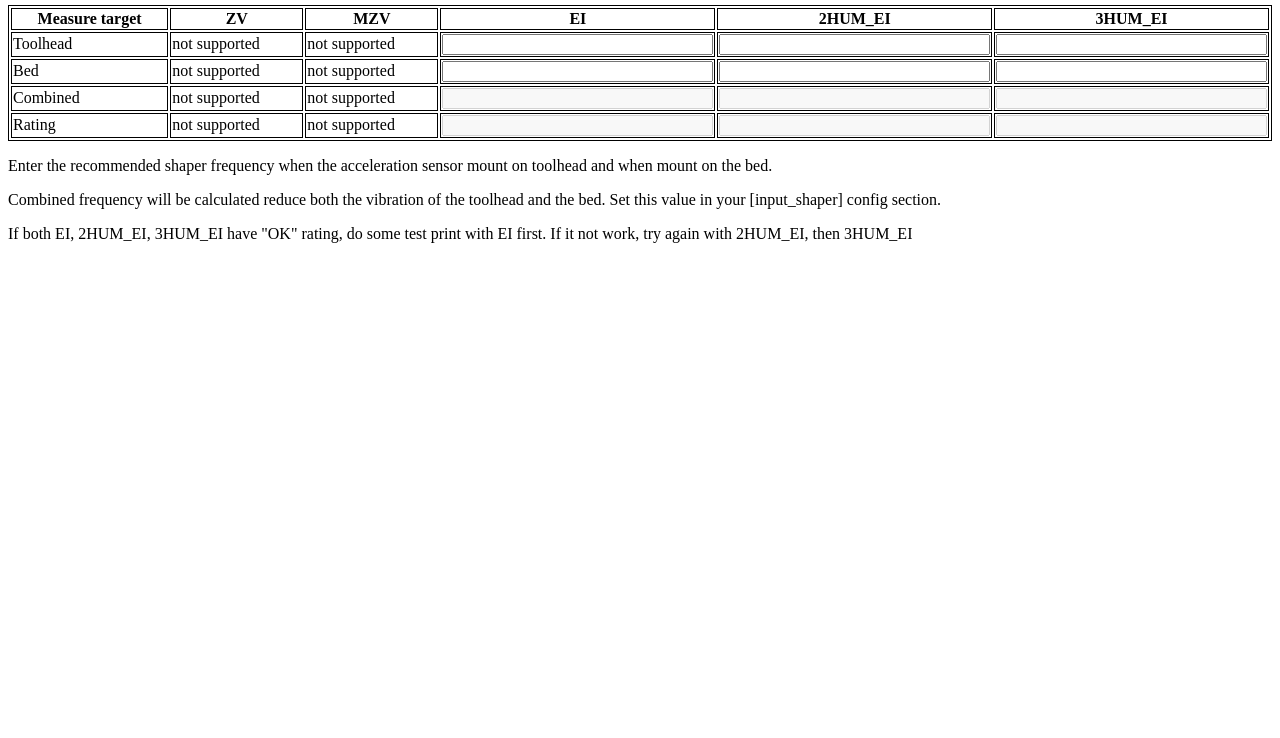
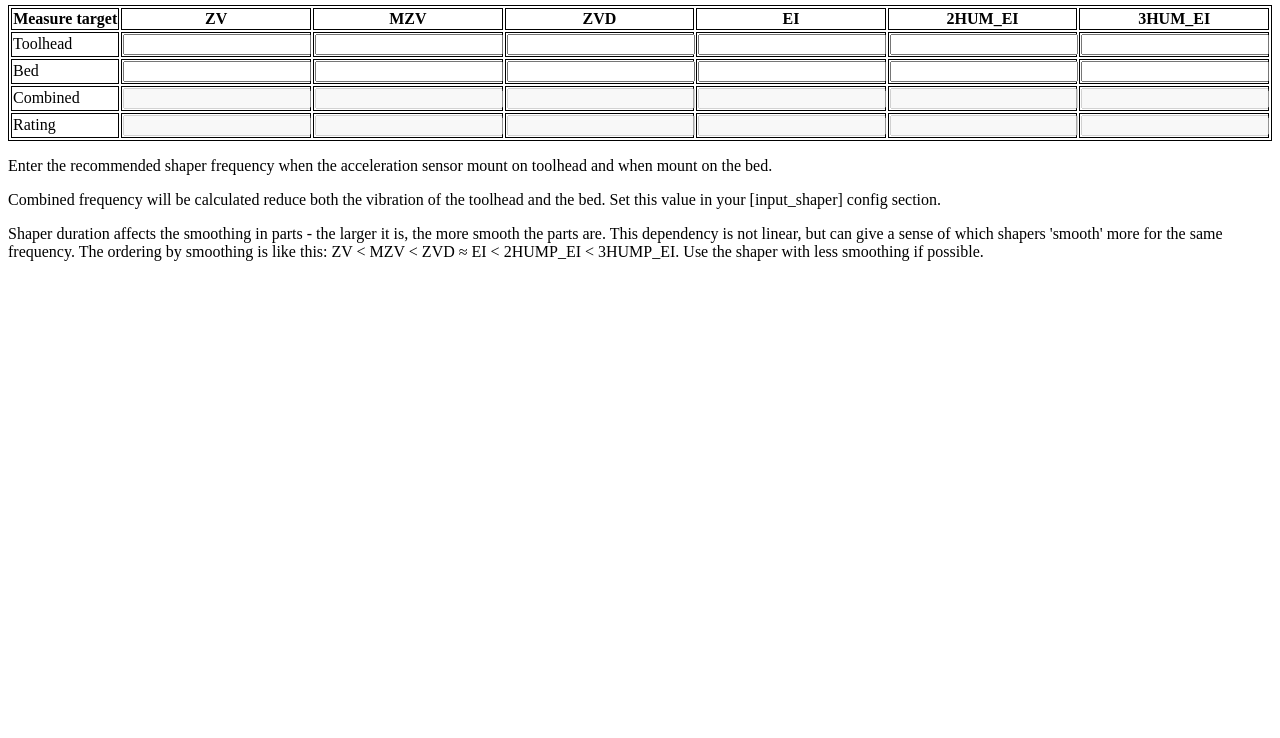
Before and after one commit to SnakeOilXY/SnakeOil-XY, a plain HTML site: page Software/resonance-caculator/index.html in a window 1280 px wide. Shown: the part 62-800 px from the top of the page. Drawn offline with Linux system fonts and the light colour scheme.

Commit message:
update freq calc

```diff
--- a/Software/resonance-caculator/index.html
+++ b/Software/resonance-caculator/index.html
@@ -11,48 +11,56 @@
         min-width: 97%;
     }
 </style>
+<head>
+    <title>Combined shaper frequency calculator</title>
+</head>
 
 <body>
 
-    <h2>Combined shaper Frequency Calculator</h2>
+    <h2>Combined shaper frequency calculator</h2>
 
     <table style="width:100%">
         <tr>
             <th>Measure target</th>
             <th>ZV</th>
             <th>MZV</th>
+            <th>ZVD</th>
             <th>EI</th>
             <th>2HUM_EI</th>
             <th>3HUM_EI</th>
         </tr>
         <tr>
             <td>Toolhead</td>
-            <td>not supported</td>
-            <td>not supported</td>
+            <td><input type="number" id="toolhead_zv" oninput="calc();" autocomplete="off"></td>
+            <td><input type="number" id="toolhead_mzv" oninput="calc();" autocomplete="off"></td>
+            <td><input type="number" id="toolhead_zvd" oninput="calc();" autocomplete="off"></td>
             <td><input type="number" id="toolhead_1ei" oninput="calc();" autocomplete="off"></td>
             <td><input type="number" id="toolhead_2ei" oninput="calc();" autocomplete="off"></td>
             <td><input type="number" id="toolhead_3ei" oninput="calc();" autocomplete="off"></td>
         </tr>
         <tr>
             <td>Bed</td>
-            <td>not supported</td>
-            <td>not supported</td>
+            <td><input type="number" id="bed_zv" oninput="calc();" autocomplete="off"></td>
+            <td><input type="number" id="bed_mzv" oninput="calc();" autocomplete="off"></td>
+            <td><input type="number" id="bed_zvd" oninput="calc();" autocomplete="off"></td>
             <td><input type="number" id="bed_1ei" oninput="calc();" autocomplete="off"></td>
             <td><input type="number" id="bed_2ei" oninput="calc();" autocomplete="off"></td>
             <td><input type="number" id="bed_3ei" oninput="calc();" autocomplete="off"></td>
         </tr>
         <tr>
             <td>Combined</td>
-            <td>not supported</td>
-            <td>not supported</td>
+            <td><input type="number" id="combined_zv" disabled autocomplete="off"></td>
+            <td><input type="number" id="combined_mzv" disabled autocomplete="off"></td>
+            <td><input type="number" id="combined_zvd" disabled autocomplete="off"></td>
             <td><input type="number" id="combined_1ei" disabled autocomplete="off"></td>
             <td><input type="number" id="combined_2ei" disabled autocomplete="off"></td>
             <td><input type="number" id="combined_3ei" disabled autocomplete="off"></td>
         </tr>
         <tr>
             <td>Rating</td>
-            <td>not supported</td>
-            <td>not supported</td>
+            <td><input type="text" id="rating_zv" disabled autocomplete="off"></td>
+            <td><input type="text" id="rating_mzv" disabled autocomplete="off"></td>
+            <td><input type="text" id="rating_zvd" disabled autocomplete="off"></td>
             <td><input type="text" id="rating_1ei" disabled autocomplete="off"></td>
             <td><input type="text" id="rating_2ei" disabled autocomplete="off"></td>
             <td><input type="text" id="rating_3ei" disabled autocomplete="off"></td>
@@ -62,26 +70,72 @@
 
     <p>Enter the recommended shaper frequency when the acceleration sensor mount on toolhead and when mount on the bed.</p>
     <p>Combined frequency will be calculated reduce both the vibration of the toolhead and the bed. Set this value in your [input_shaper] config section. </p>
-    <p>If both EI, 2HUM_EI, 3HUM_EI have "OK" rating, do some test print with EI first. If it not work, try again with 2HUM_EI, then 3HUM_EI</p>
+    <p>Shaper duration affects the smoothing in parts - the larger it is, the more smooth the parts are. This dependency is not
+    linear, but can give a sense of which shapers 'smooth' more for the same frequency. The ordering by smoothing is like
+    this: ZV < MZV < ZVD ≈ EI < 2HUMP_EI < 3HUMP_EI. Use the shaper with less smoothing if possible.</p>
 
     <script>
         function calc() {
+            let shaper_zv_lower_range  = 1 - 0.00;
+            let shaper_mzv_lower_range = 1 - 0.04;
+            let shaper_zvd_lower_range = 1 - 0.15;
             let shaper_1ei_lower_range = 1 - 0.20;
             let shaper_2ei_lower_range = 1 - 0.35;
             let shaper_3ei_lower_range = 1 - 0.45;
 
+            let shaper_zv_upper_range  = 1 + 0.00;
+            let shaper_mzv_upper_range = 1 + 0.04;
+            let shaper_zvd_upper_range = 1 + 0.15;
             let shaper_1ei_upper_range = 1 + 0.20;
             let shaper_2ei_upper_range = 1 + 0.35;
             let shaper_3ei_upper_range = 1 + 0.50;
 
-
+            let toolhead_zv = document.getElementById("toolhead_zv").value;
+            let toolhead_mzv = document.getElementById("toolhead_mzv").value;
+            let toolhead_zvd = document.getElementById("toolhead_zvd").value;
             let toolhead_1ei = document.getElementById("toolhead_1ei").value;
             let toolhead_2ei = document.getElementById("toolhead_2ei").value;
             let toolhead_3ei = document.getElementById("toolhead_3ei").value;
 
+            let bed_zv = document.getElementById("bed_zv").value;
+            let bed_mzv = document.getElementById("bed_mzv").value;
+            let bed_zvd = document.getElementById("bed_zvd").value;
             let bed_1ei = document.getElementById("bed_1ei").value;
             let bed_2ei = document.getElementById("bed_2ei").value;
             let bed_3ei = document.getElementById("bed_3ei").value;
+
+            if (!isNaN(toolhead_zv) && !isNaN(bed_zv)) {
+                let combined_zv = (parseFloat(toolhead_zv) + parseFloat(bed_zv)) / 2
+                document.getElementById("combined_zv").value = combined_zv;
+                if ((combined_zv * shaper_zv_lower_range < ((toolhead_zv < bed_zv) ? toolhead_zv : bed_zv)) && (combined_zv *
+                    shaper_zv_upper_range > ((toolhead_zv > bed_zv) ? toolhead_zv : bed_zv))) {
+                    document.getElementById("rating_zv").value = "OK";
+                } else {
+                    document.getElementById("rating_zv").value = "Ineffective or invalid input";
+                }
+            }
+
+            if (!isNaN(toolhead_mzv) && !isNaN(bed_mzv)) {
+                let combined_mzv = (parseFloat(toolhead_mzv) + parseFloat(bed_mzv)) / 2
+                document.getElementById("combined_mzv").value = combined_mzv;
+                if ((combined_mzv * shaper_mzv_lower_range < ((toolhead_mzv < bed_mzv) ? toolhead_mzv : bed_mzv)) && (combined_mzv *
+                    shaper_mzv_upper_range > ((toolhead_mzv > bed_mzv) ? toolhead_mzv : bed_mzv))) {
+                    document.getElementById("rating_mzv").value = "OK";
+                } else {
+                    document.getElementById("rating_mzv").value = "Ineffective or invalid input";
+                }
+            }
+
+            if (!isNaN(toolhead_zvd) && !isNaN(bed_zvd)) {
+                let combined_zvd = (parseFloat(toolhead_zvd) + parseFloat(bed_zvd)) / 2
+                document.getElementById("combined_zvd").value = combined_zvd;
+                if ((combined_zvd * shaper_zvd_lower_range < ((toolhead_zvd < bed_zvd) ? toolhead_zvd : bed_zvd)) && (combined_zvd *
+                    shaper_zvd_upper_range > ((toolhead_zvd > bed_zvd) ? toolhead_zvd : bed_zvd))) {
+                    document.getElementById("rating_zvd").value = "OK";
+                } else {
+                    document.getElementById("rating_zvd").value = "Ineffective or invalid input";
+                }
+            }
 
             if(!isNaN(toolhead_1ei) && !isNaN(bed_1ei)) {
                 let combined_1ei = (parseFloat(toolhead_1ei) + parseFloat(bed_1ei)) / 2
@@ -112,6 +166,8 @@
                     document.getElementById("rating_3ei").value = "Ineffective or invalid input";
                 }
             }
+
+
         }
     </script>
 
```
Also changed, not shown: Software/resonance-caculator/tmp.html (added).
